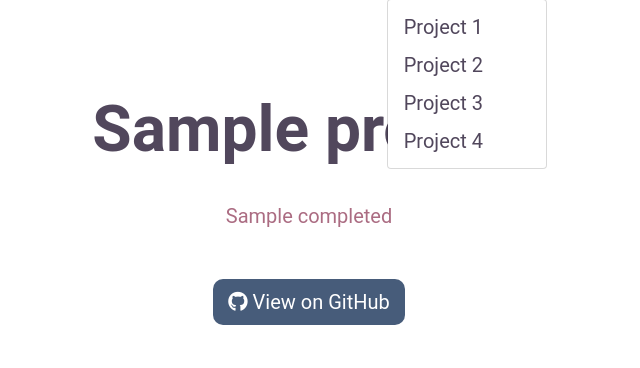
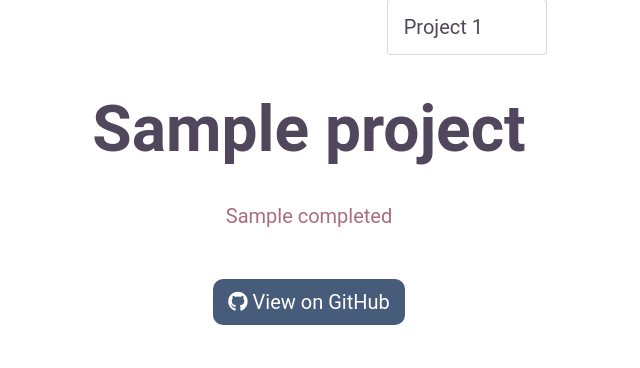
Before and after one commit to DevDavid98/Portfolio, a Python web app: template templates/detail.html in a window 1280 px wide, after a click on "Projects"; the page is wider, and only the part inside the window is pictured. Shown: the part 81-449 px from the top of that part, without its empty margins (331-971 px from the left). Run offline with Jinja, Linux system fonts and the light colour scheme; the template is opened without the code that fills it: most values are stand-ins (such as "Sample title", 1, 10 or a date in 2020).

Commit message:
Update detail.html
Cleaned code

```diff
--- a/templates/detail.html
+++ b/templates/detail.html
@@ -3,7 +3,7 @@
     <section class="navigation">
         <nav class="navbar navbar-expand-lg">
             <div class="container-fluid">
-                <a class="navbar-brand" href="{{url_for('index')}}">David Garcia</a>
+                <a class="navbar-brand">David Garcia</a>
                 <button class="toggle" type="button" data-bs-toggle="collapse" data-bs-target="#navbarContent" aria-controls="navbarContent" aria-expanded="false" aria-label="Toggle navigation">
                     <i class="fas fa-bars"></i>
                 </button>
@@ -13,27 +13,26 @@
                             <a class="nav-link active" aria-current="page" href="{{url_for('index')}}">Home</a>
                         </li>
                         <li class="nav-item">
-                            <a class="nav-link" href="#about">About</a>
+                            <a class="nav-link" href="{{url_for('about')}}">About</a>
                         </li>
                         <li class="nav-item">
-                            <a class="nav-link" href="#skills">Skills</a>
+                            <a class="nav-link" href="{{url_for('index')}}#skills">Skills</a>
                         </li>
                         <li class="nav-item dropdown">
                             <a class="nav-link dropdown-toggle" href="#" id="navbarDropdown" role="button" data-bs-toggle="dropdown" aria-expanded="false">
                             Projects
                             </a>
                             <ul class="dropdown-menu" aria-labelledby="navbarDropdown">
-                            <li><a class="dropdown-item" href="#project1">Project 1</a></li>
-                            <li><a class="dropdown-item" href="#project2">Project 2</a></li>
-                            <li><a class="dropdown-item" href="#project3">Project 3</a></li>
-                            <li><a class="dropdown-item" href="#project4">Project 4</a></li>
+                            {% for project in projects %}
+                                <li><a class="dropdown-item" href="{{url_for('project', id = project.id)}}">Project {{project.id}}</a></li>
+                            {% endfor %}
                             </ul>
                         </li>
                         <li class="nav-item">
-                            <a class="nav-link" href="#contact">Contact</a>
+                            <a class="nav-link" href="{{url_for('index')}}#contact">Contact</a>
                         </li>
                         <li class="nav-item">
-                            <a class="nav-link" href="{{url_for('add_project')}}">Add Project</a>
+                            <a class="nav-link" href="{{url_for('add')}}">Add Project</a>
                         </li>
                     </ul>
                 </div>
```
